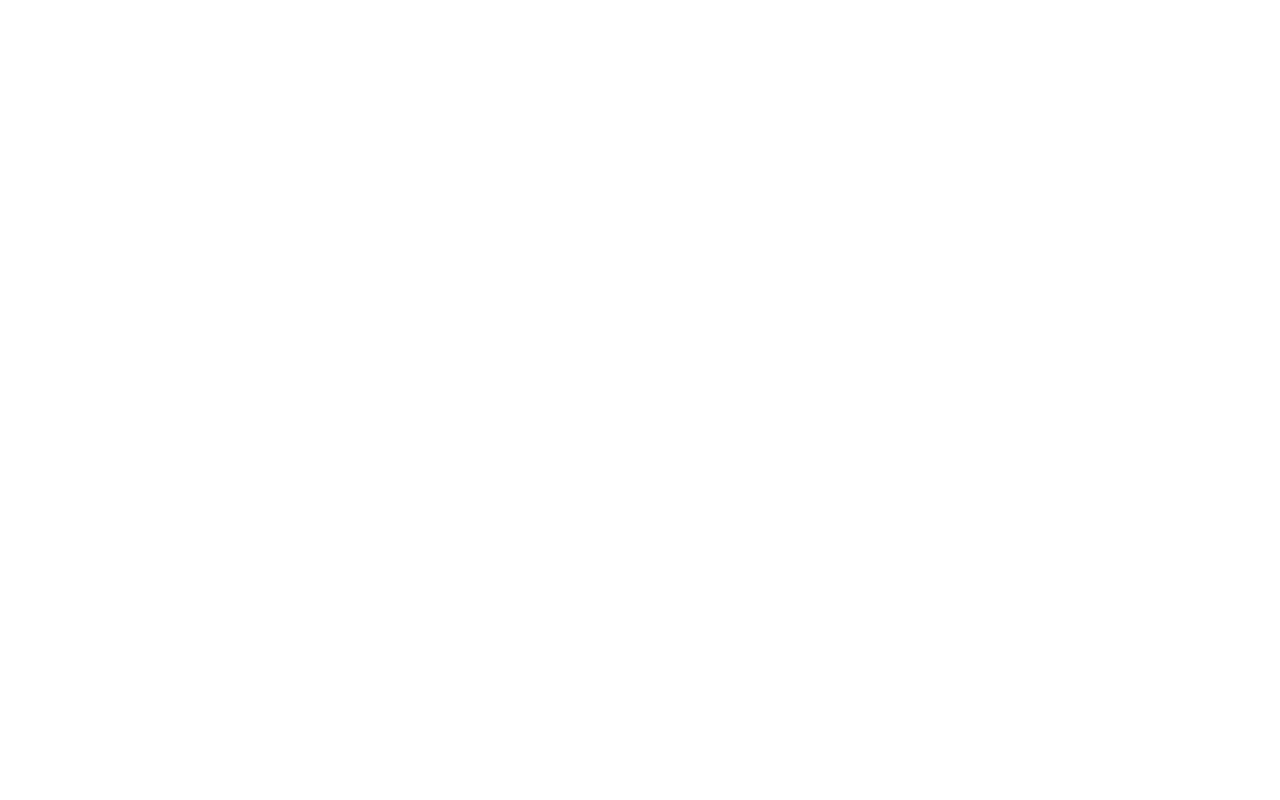
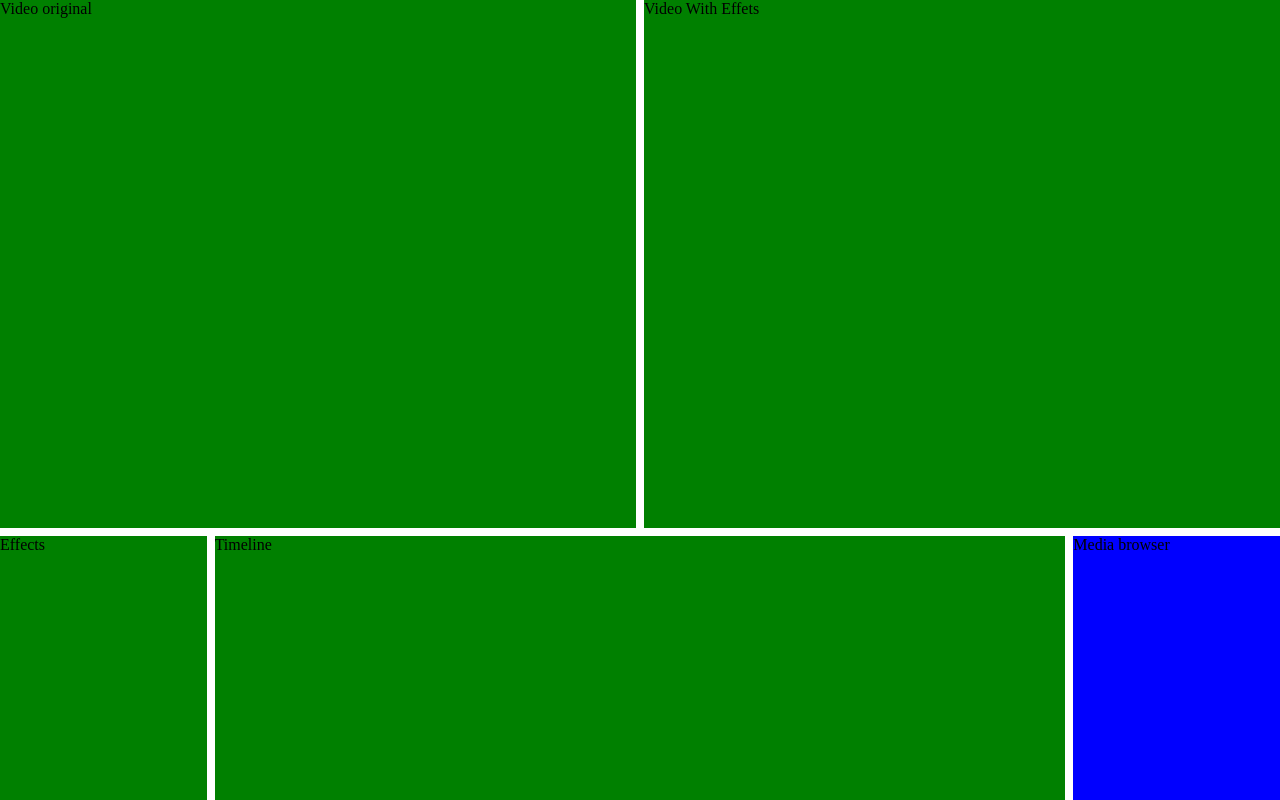
Before and after one commit to Liamvanbart1/CSS, a plain HTML site: page index.html in a window 1280 px wide. Drawn offline with Linux system fonts and the light colour scheme.

Commit message:
grid shit

```diff
--- a/index.html
+++ b/index.html
@@ -4,10 +4,15 @@
     <meta charset="UTF-8" />
     <meta name="viewport" content="width=device-width, initial-scale=1.0" />
     <title>CSS to the rescue</title>
-    <link rel="stylesheet" href="" />
+    <link rel="stylesheet" href="styling/style.css" />
 </head>
 <body>
-
-
+<article>
+    <section>Video original</section>
+    <section>Video With Effets</section>
+    <section>Media browser</section>
+    <section>Timeline</section>
+    <section>Effects</section>
+</article>
 </body>
 </html>
--- /dev/null
+++ b/styling/style.css
@@ -0,0 +1,61 @@
+* {
+    padding: 0;
+    margin: 0;
+    box-sizing: border-box;
+}
+
+:root {
+    color-scheme: light dark;
+    --bg: light-dark(#ffffff, #000000);
+    --sections: light-dark(#ffffff, #1c1c1c);
+}
+
+body {
+    background-color: var(--bg);
+    height: 100vh;
+}
+
+article {
+    height: 100vh;
+    display: grid;
+    grid-auto-columns: 1fr;
+    grid-template-rows: 2fr 1fr;
+    gap: .5rem;
+}
+
+
+section {
+    background-color: var(--sections);
+}
+
+/*https://www.w3schools.com/css/css_grid.asp*/
+section:nth-child(-n + 2) {
+    background-color:green;
+}
+
+section:nth-of-type(1) {
+    grid-area: 1 / 1 / 2 / 4;
+}
+
+section:nth-of-type(2) {
+    grid-area: 1 / 4 / 2 / 7;
+}
+
+/*section:nth-last-of-type(-n + 3) {*/
+/*    background-color: red;*/
+/*}*/
+
+section:nth-last-of-type(1) {
+    grid-area: 2 / 1 / 3 / 2;
+    background-color: green;
+}
+
+section:nth-last-of-type(2) {
+    grid-area: 2 / 2 / 3 / 6;
+    background-color: green;
+}
+
+section:nth-last-of-type(3) {
+    background-color: blue;
+    grid-area: 2 / 6 / 3 / 7;
+}
```
Also changed, not shown: img/Screenshot.png (renamed from img/Web 1920 – 2.png), img/breakdown.png (renamed from img/Web 1920 – 1.png), 1 other file.
